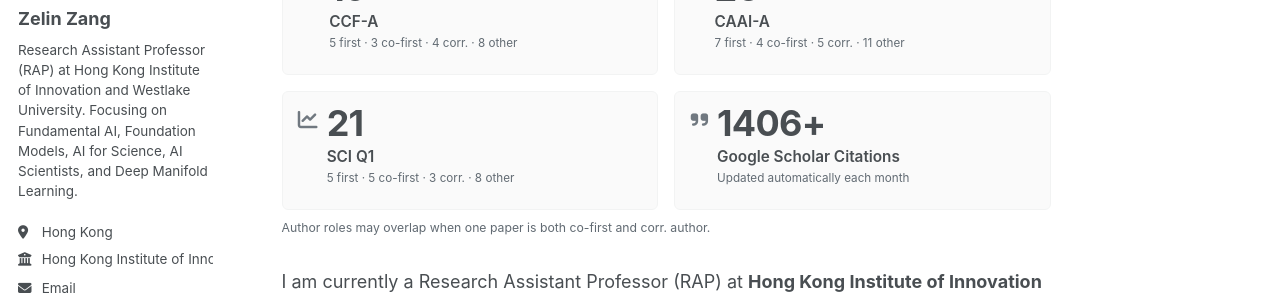
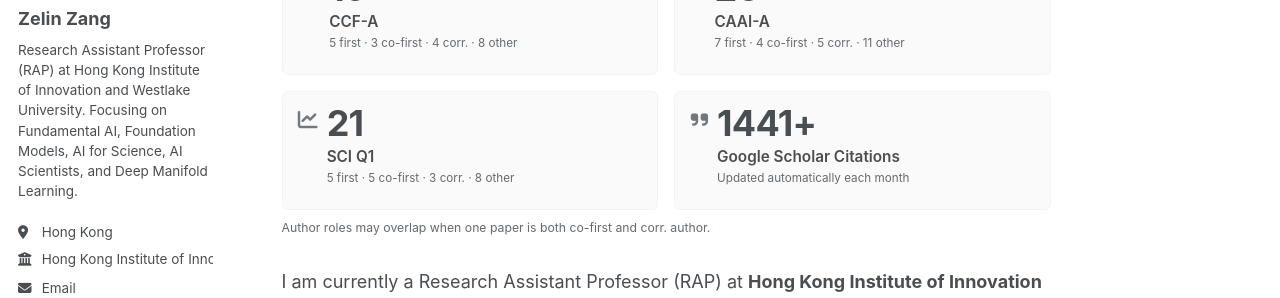
Before and after one commit to zangzelin/zangzelin.github.io, a Jekyll site: the page built from _pages/about.md, in a window 1280 px wide and 900 px high. Shown: the part 276-574 px from the top of the window. Built offline with Jekyll 4.4.1, drawn with Linux system fonts in a browser that asks for light colours; some web fonts are replaced; a script bundle is joined from its source files by our own code; library files that are not in the unit come from our copies.

Commit message:
Update Google Scholar citations to 1441
Co-Authored-By: Claude <noreply@anthropic.com>

```diff
--- a/_data/scholar.yml
+++ b/_data/scholar.yml
@@ -1,2 +1,2 @@
-citation_count: 1406
-citations: '1406'
+citation_count: 1441
+citations: '1441'
```
